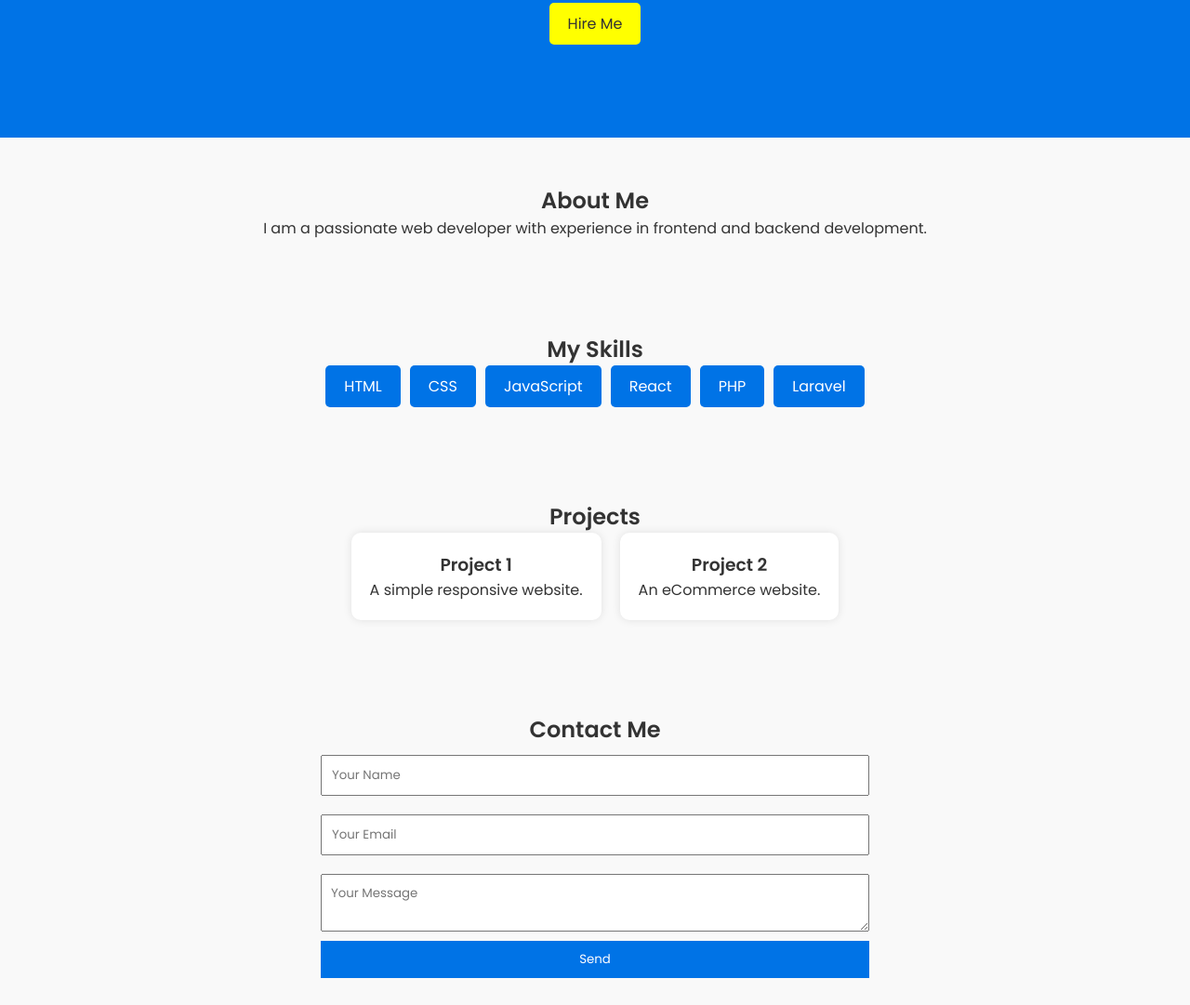
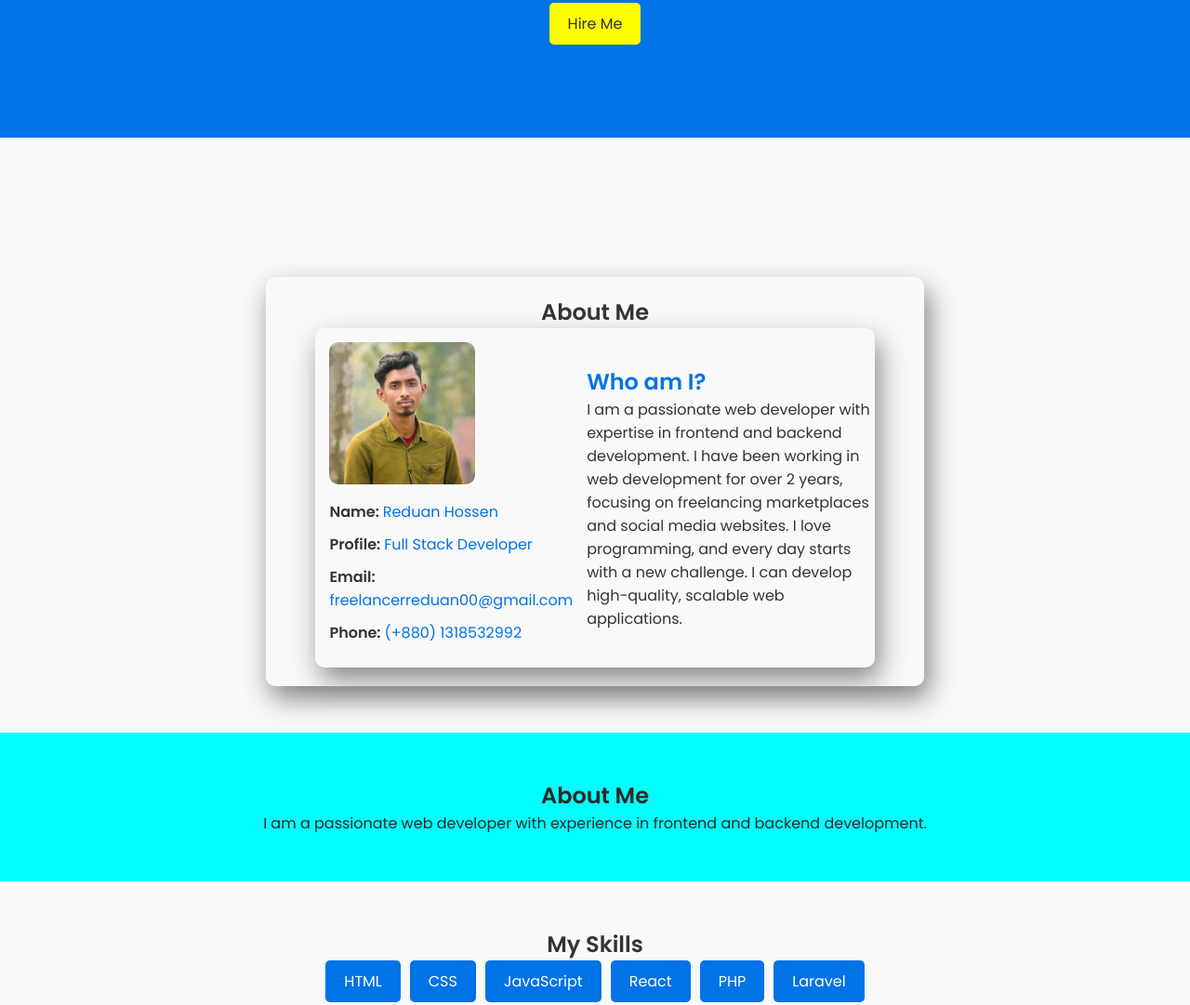
Before and after one commit to freelancerreduan/class_5_durbat_it, a plain HTML site: page test.html in a window 1280 px wide. Shown: the part 277-1358 px from the top of the page at 93% size. Drawn offline with Linux system fonts and the light colour scheme; files that its build step writes are made by us from their sources.

Commit message:
Class 2 Updated Project

```diff
--- /dev/null
+++ b/css/style.css
@@ -0,0 +1,93 @@
+
+*{
+    margin: 0;
+    padding: 0;
+    box-sizing: border-box;
+}
+
+.navbar{
+    background-color: rgb(36, 36, 36);
+    padding: 20px;
+    display: flex;
+    justify-content: space-between;
+}
+.ul_style{
+    display: flex;
+}
+.li_style{
+    list-style: none;
+    margin-right: 20px;
+}
+.a-style{
+    text-decoration: none;
+    color: white;
+    font-size: 20px;
+}
+
+
+/* .h1-style{
+    background-color: black;
+    color: white;
+    padding: 10px 0px 50px 100px;
+    margin: 100px;
+} */
+
+
+.section_1{
+    background-color: #0073e6;
+    padding: 100px;
+    text-align: center;
+}
+
+.main_heading{
+    font-size: 39px ;
+    color: white;
+}
+.span_tag{
+    color: orange;
+}
+
+.main_pera{
+    font-size: 20px;
+    color: white;
+}
+.btn{
+
+    padding: 10px;
+    background-color: orange;
+    border-radius: 7px;
+    border: none;
+    margin-top: 20px;
+}
+
+
+
+/* =============================================================== */
+
+.container{
+    width: 60%;
+    height: auto;
+    box-sizing: border-box;
+    margin: auto;
+    box-shadow: 5px 13px 29px gray;
+    border-radius: 10px;
+    margin-top: 100px;
+    padding: 20px;
+}
+
+.row{
+    display: flex;
+    align-items: center;
+    justify-content: space-around;
+}
+
+.margin-pera-area{
+    margin-top: 10px;
+    font-size: 18px;
+}
+
+
+.col-md-6{
+    width: 50%;
+    padding: 10px;
+}
--- a/test.html
+++ b/test.html
@@ -150,6 +150,71 @@ footer {
     color: white;
 }
 
+
+
+/* ================================= */
+
+
+.about-section {
+        padding: 60px 0;
+        text-align: center;
+        background: #f9f9f9;
+    }
+
+    .about-content {
+        display: flex;
+        justify-content: center;
+        align-items: center;
+    }
+
+
+
+    .card-area{
+    width: 90%;
+    box-shadow: 5px 13px 29px #888888;
+    border-radius: 10px;
+    display: flex;
+    justify-content: center;
+    align-items: center;
+    }
+
+    .about-card {
+        /* background: #fff; */
+        padding: 15px;
+        border-radius: 10px;
+        text-align: left;
+        width: 330px;
+    }
+
+
+    .profile-pic {
+        width: 60%;
+        border-radius: 10px;
+    }
+    .about-info h3 {
+        font-size: 1rem;
+        margin: 10px 0;
+        font-weight: 600;
+    }
+    .about-info span {
+        font-weight: 400;
+        color: #0073e6;
+    }
+    .about-text {
+        max-width: 500px;
+        text-align: left;
+    }
+    .about-heading {
+        font-size: 1.5rem;
+        color: #0073e6;
+    }
+
+
+
+
+
+
+
     </style>
 </head>
 <body>
@@ -174,9 +239,73 @@ footer {
         <a href="#contact" class="btn">Hire Me</a>
     </section>
 
+
+
+
+        <!-- Projects Section -->
+        <section id="about" class="about-section">
+            <div class="container">
+                <h2 class="section-title">About Me</h2>
+
+
+
+                <div class="about-content">
+                    <div class="card-area">
+
+                        <div class="about-card">
+                            <img src="protfolio.jpg" alt="Reduan Hossen" class="profile-pic">
+                            <div class="about-info">
+                                <h3>Name: <span>Reduan Hossen</span></h3>
+                                <h3>Profile: <span>Full Stack Developer</span></h3>
+                                <h3>Email: <span>freelancerreduan00@gmail.com</span></h3>
+                                <h3>Phone: <span>(+880) 1318532992</span></h3>
+                            </div>
+                        </div>
+
+
+
+                        <div class="about-text">
+                            <h3 class="about-heading">Who am I?</h3>
+                            <p>I am a passionate web developer with expertise in frontend and backend development. I have been working in web development for over 2 years, focusing on freelancing marketplaces and social media websites. I love programming, and every day starts with a new challenge. I can develop high-quality, scalable web applications.</p>
+                        </div>
+                    </div>
+                </div>
+
+            </div>
+        </section>
+
+
+
+
+
+
+
+
+
+
+
+
+
+
+
+
+
+
+
+
+
+
+
+
+
+
+
+
     <!-- About Section -->
-    <section id="about">
+    <section id="about" style="background-color: aqua; color: rgb(48, 39, 39); ">
         <h2>About Me</h2>
+
+        <div class="col"></div>
         <p>I am a passionate web developer with experience in frontend and backend development.</p>
     </section>
 
@@ -193,20 +322,12 @@ footer {
         </div>
     </section>
 
-    <!-- Projects Section -->
-    <section id="projects">
-        <h2>Projects</h2>
-        <div class="projects-container">
-            <div class="project-card">
-                <h3>Project 1</h3>
-                <p>A simple responsive website.</p>
-            </div>
-            <div class="project-card">
-                <h3>Project 2</h3>
-                <p>An eCommerce website.</p>
-            </div>
-        </div>
-    </section>
+
+
+
+
+
+
 
     <!-- Contact Section -->
     <section id="contact">
```
Also changed, not shown: index.html (+45 -67 lines), protfolio.jpg (added).
